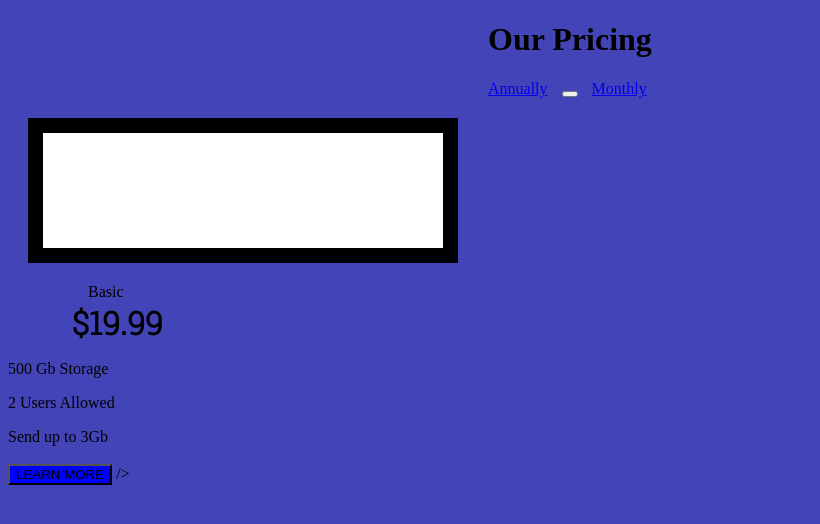
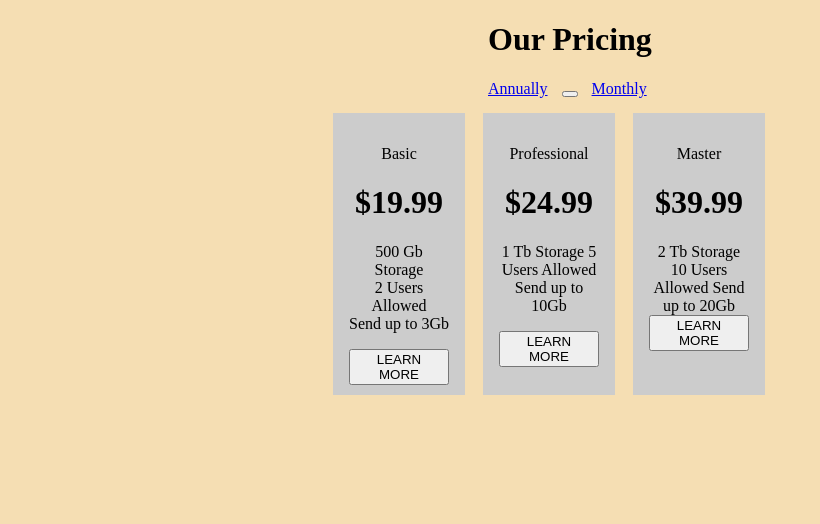
Before and after one commit to IhinrereJesu/My-Task, a plain HTML site: page ihinrere's project/index.html in a window 1280 px wide. Shown: the whole page, without its empty margins (0-820 px from the left). Drawn offline with Linux system fonts and the light colour scheme.

Commit message:
Add files via upload

```diff
--- /dev/null
+++ b/ihinrere's project/My-Task/ihinrere's project/style.css
@@ -0,0 +1,42 @@
+body {
+	background-color: rgb(68, 68, 185);
+}
+
+.header {
+	padding-left: 30rem;
+}
+
+.link {
+	padding-left: 30rem;
+	margin: 0;
+}
+
+.icon {
+	margin-left: 10px;
+}
+.ink {
+	padding-left: 10px;
+}
+
+.user {
+	width: 300px;
+	border: 15px solid;
+	padding: 50px;
+	margin: 20px;
+}
+.text {
+	padding-left: 5rem;
+	margin: 0;
+}
+.tag {
+	padding-left: 4rem;
+	margin: 0;
+	font-family: 'M PLUS Rounded 1c', sans-serif;
+	font-family: 'Roboto', sans-serif;
+	font-family: 'Roboto Slab', serif;
+}
+.about {
+	margin-top: 2px;
+	margin-bottom: 2px;
+	background-color: blue;
+}
--- a/ihinrere's project/index.html
+++ b/ihinrere's project/index.html
@@ -19,43 +19,33 @@
 				<a class="ink" href="#">Monthly</a>
 			</div>
 		</nav>
-		<input type="text" class="user" />
 
-		<p class="text">Basic</p>
-		<h1 class="tag">$19.99</h1>
-		<p class="gb">500 Gb Storage</p>
-		<p class="dip">2 Users Allowed</p>
-		<p class="space">Send up to 3Gb</p>
-		<button class="about">LEARN MORE</button>
-		/>
-		<div>
-			<!-- <div>
+	<div class="container">
+	    <div class="column">
+         <p>Basic</p>
+         <h1>$19.99</h1>
+         <p>500 Gb Storage <br>
+            2 Users Allowed <br>
+             Send up to 3Gb</p>
+        <button>LEARN MORE</button>
+	   </div>
+
+	   <div class="column 2">
 	     <p>Professional</p>
             <h1>$24.99</h1>
-                <ol>
-                    <li>1 Tb Storage</li>
-                    <li>5 Users Allowed</li>
-                    <li>Send up to 10Gb</li>
+            <p>1 Tb Storage
+            5 Users Allowed
+            Send up to 10Gb </p>
         <button>LEARN MORE</button>
-                </ol>
 	   </div>
 
-            <div>
+	   <div class="column 3">
         <p>Master</p>
                 <h1>$39.99</h1>
-                <ol>
-                    <li>2 Tb Storage</li>
-                    <li>10 Users Allowed</li>
-                    <li>Send up to 20Gb</li>
+                 2 Tb Storage
+                10 Users Allowed
+                Send up to 20Gb
         <button>LEARN MORE</button>
-                </ol>
-            </div>
-        </div>
-
-	</body>
-</html>
-	</body>
-</html> -->
 	   </div>
    </body>
 </html>
--- a/ihinrere's project/style.css
+++ b/ihinrere's project/style.css
@@ -1,5 +1,5 @@
 body {
-	background-color: rgb(68, 68, 185);
+	background-color: wheat;
 }
 
 .header {
@@ -18,25 +18,19 @@ body {
 	padding-left: 10px;
 }
 
-.user {
-	width: 300px;
-	border: 15px solid;
-	padding: 50px;
-	margin: 20px;
+.container {
+	display: grid;
+	grid-template-columns: 150px 150px 200px;
+	text-align: center;
+	padding-left: 20rem;
+	margin-top: 10px;
+	width: 5px;
 }
-.text {
-	padding-left: 5rem;
-	margin: 0;
+.column {
+	padding: 16px;
+	width: 100px;
+	height: 250px;
+	margin: 5px;
+	background-color: #cccccc;
+	gap: 2px;
 }
-.tag {
-	padding-left: 4rem;
-	margin: 0;
-	font-family: 'M PLUS Rounded 1c', sans-serif;
-	font-family: 'Roboto', sans-serif;
-	font-family: 'Roboto Slab', serif;
-}
-.about {
-	margin-top: 2px;
-	margin-bottom: 2px;
-	background-color: blue;
-}
```
Also changed, not shown: ihinrere's project/My-Task/ihinrere's project/index.html (added, +61 -0 lines), 1 other file. Lines whose indentation alone changed are shown as unchanged.
